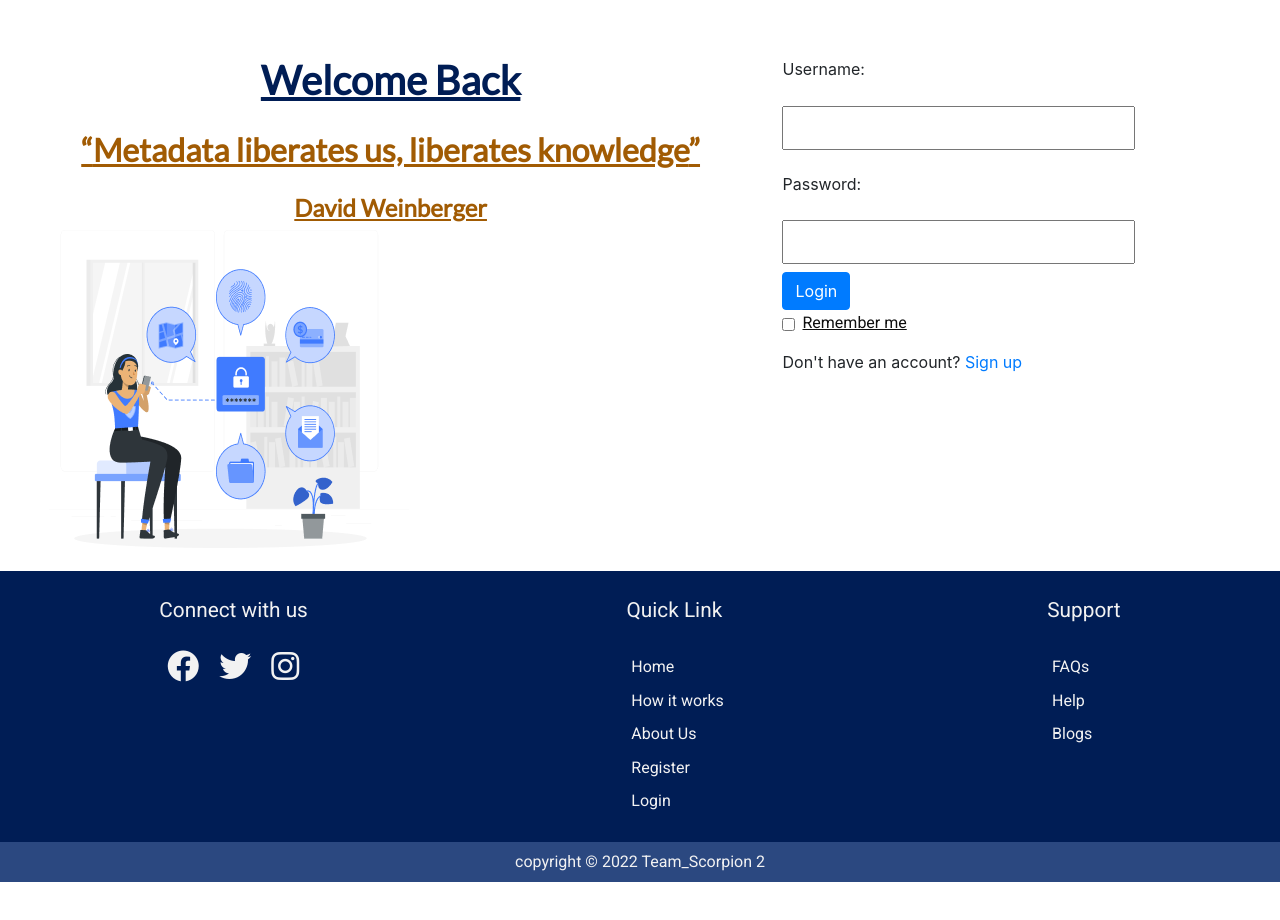
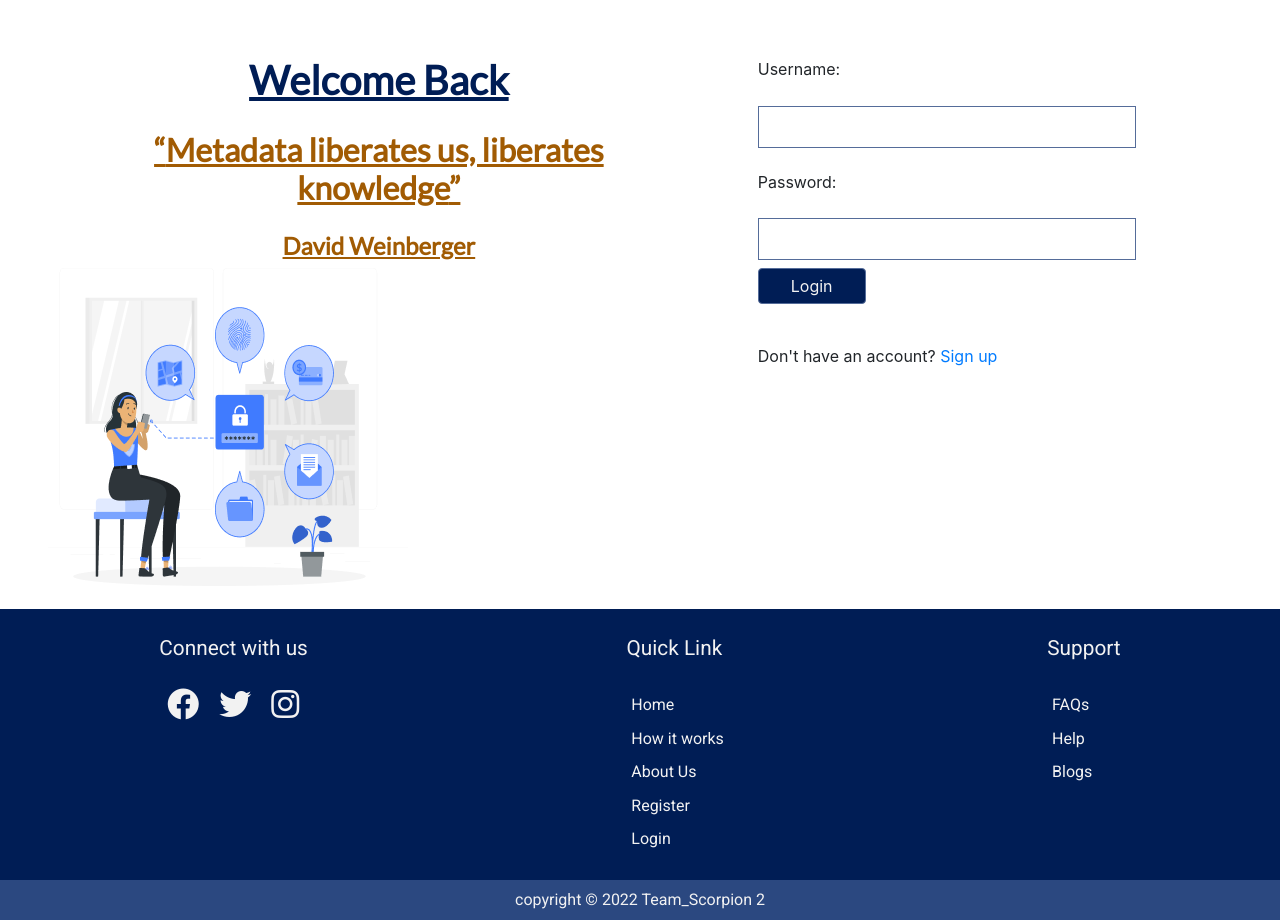
Before and after one commit to zuri-training/Team-Scorpion2, a Django app: template templates/login.html in a window 1280 px wide. Shown: the part 80-1000 px from the top of the page. Before the commit the page ends 962 px from the top, so only its background shows below. Run offline with Django 4.2, Linux system fonts and the light colour scheme; the template is opened without the code that fills it, so the values that code supplies are empty.

Commit message:
changes to the html

```diff
--- a/static/css/login.css
+++ b/static/css/login.css
@@ -117,3 +117,24 @@
     font-size: 1rem;
     text-decoration: underline;
 }
+
+/* button style */
+
+.btn{
+    background: var(--sub-color);
+    color: var(--plain-color);
+    outline: none;
+    padding: 0.3rem 2rem;
+    border: none;
+}
+
+.btn:hover{
+    background: var(--main-color);
+}
+
+/* form style */
+
+.loginform form input{
+    border: 0.02rem solid var(--main-color-hue);
+    outline: none;
+}
--- a/static/css/signup.css
+++ b/static/css/signup.css
@@ -107,3 +107,5 @@
 .signup-img img{
     max-width: 100%;
 }
+
+/* form style */
--- a/templates/about.html
+++ b/templates/about.html
@@ -17,7 +17,7 @@
     <div class="wrapper">
 
         <header>
-            <img src="{% static 'files/images/icon.png' %}" alt="Oops Image could not be displayed"/>
+            <a href="{% url 'first-page' %}"><img src="{% static 'files/images/icon.png' %}" alt="Oh, no.. the file wouldn't open"/></a>
 
             <nav class="links">
                 <a href="{% url 'first-page' %}">Home</a>
@@ -27,8 +27,9 @@
                 {% if user.is_authenticated %}
                     <a href="{% url 'dash-page' %}">Dashboard</a>
                 {%else%}
+                {%endif%}
             </nav>
-                {%endif%}
+
             <nav class="register">
                 {% if user.is_authenticated %}
                     <a href="{% url 'log-out' %}" id="out">Log out</a>
--- a/templates/dashboard.html
+++ b/templates/dashboard.html
@@ -54,7 +54,7 @@
         <!-- nav bar -->
             <div class="navbar">
                 <ul>
-                    <li><img src="{% static 'files/images/Group 84.png' %}" alt=""></li>
+                    <li><a href="{% url 'first-page' %}"><img src="{% static 'files/images/icon.png' %}" alt="Oh, no.. the file wouldn't open"/></a></li>
                     <li><input type="search" name="search" id="search" placeholder="Search files"></li>
                     <li><img src="{% static 'files/images/mdi_file-jpeg-box.png' %}" alt=""></li>
                     <li><img src="{% static 'files/images/fa-solid_file-csv.png' %}" alt=""></li>
--- a/templates/login.html
+++ b/templates/login.html
@@ -20,13 +20,13 @@
         <!-- header/nav section -->
         <header>
 
-            <img src="{% static 'files/images/icon.png' %}" alt="Oops, could not load image file"/>
+            <a href="{% url 'first-page' %}"><img src="{% static 'files/images/icon.png' %}" alt="Oh, no.. the file wouldn't open"/></a>
 
             <nav>
                 <a href="{% url 'first-page' %}">Home</a>
                 <a href="{% url 'about-page' %}">About Us</a>
                 <a href="/">FAQs</a>
-                <a href="/">Contact Us</a>
+                <a href="{% url 'cont-page' %}">Contact Us</a>
             </nav>
 
             <nav class="register">
@@ -61,7 +61,7 @@
                      <input type="Submit" class="btn btn-primary" value="Login">
                      <div class="form-group form-check">
                         <label class="form-check-label">
-                        <input class="form-check-input" type="checkbox"> Remember me
+                        <!-- <input class="form-check-input" type="checkbox"> Remember me -->
                         </label>
                     </div>
                         <p>Don't  have an account? <a href="{% url 'sign-page' %}">Sign up</a> </p>
```
Also changed, not shown: templates/contact.html (+9 -3 lines), templates/index.html (+5 -3 lines), templates/signup.html (+4 -13 lines), db.sqlite3.
